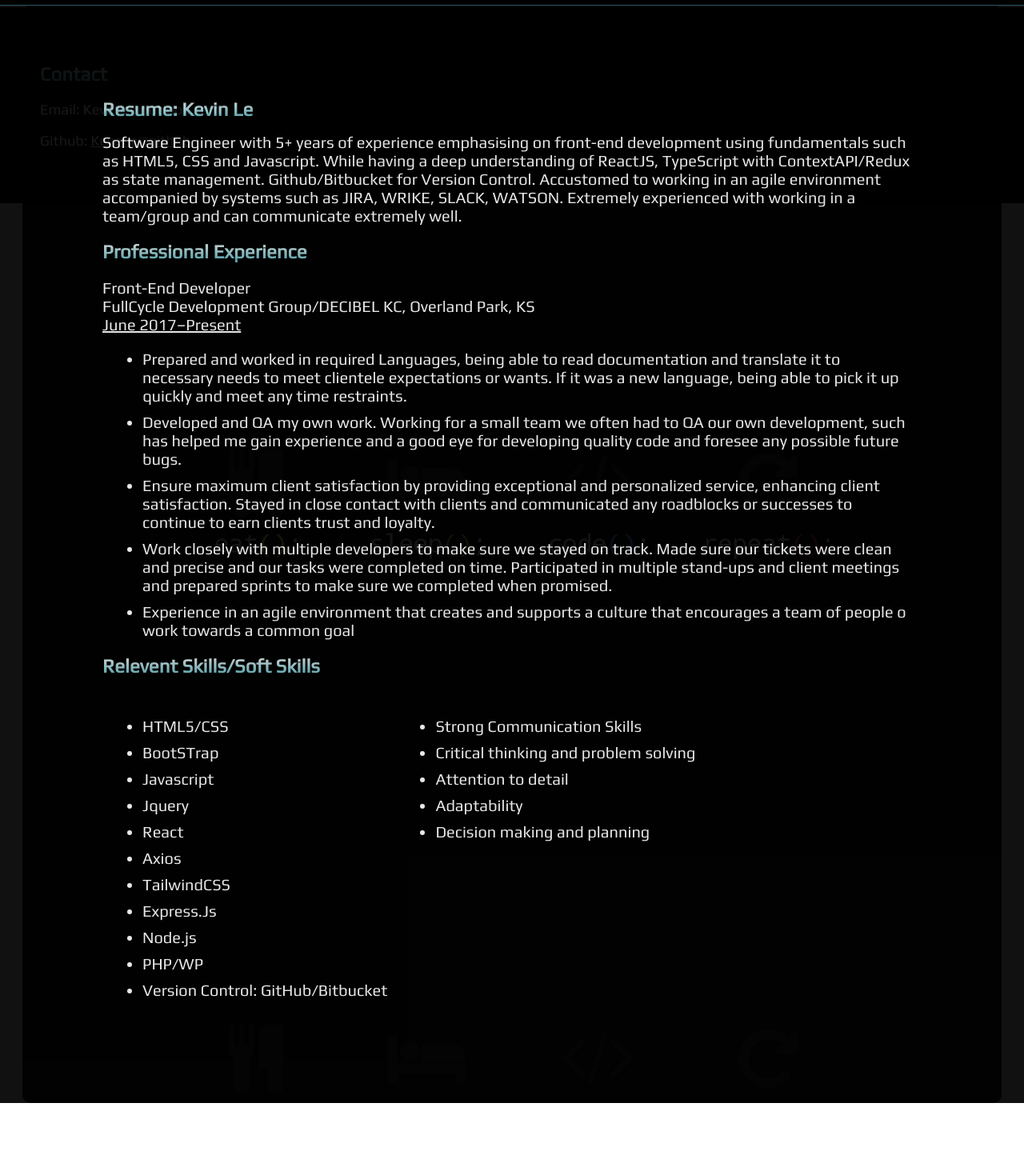
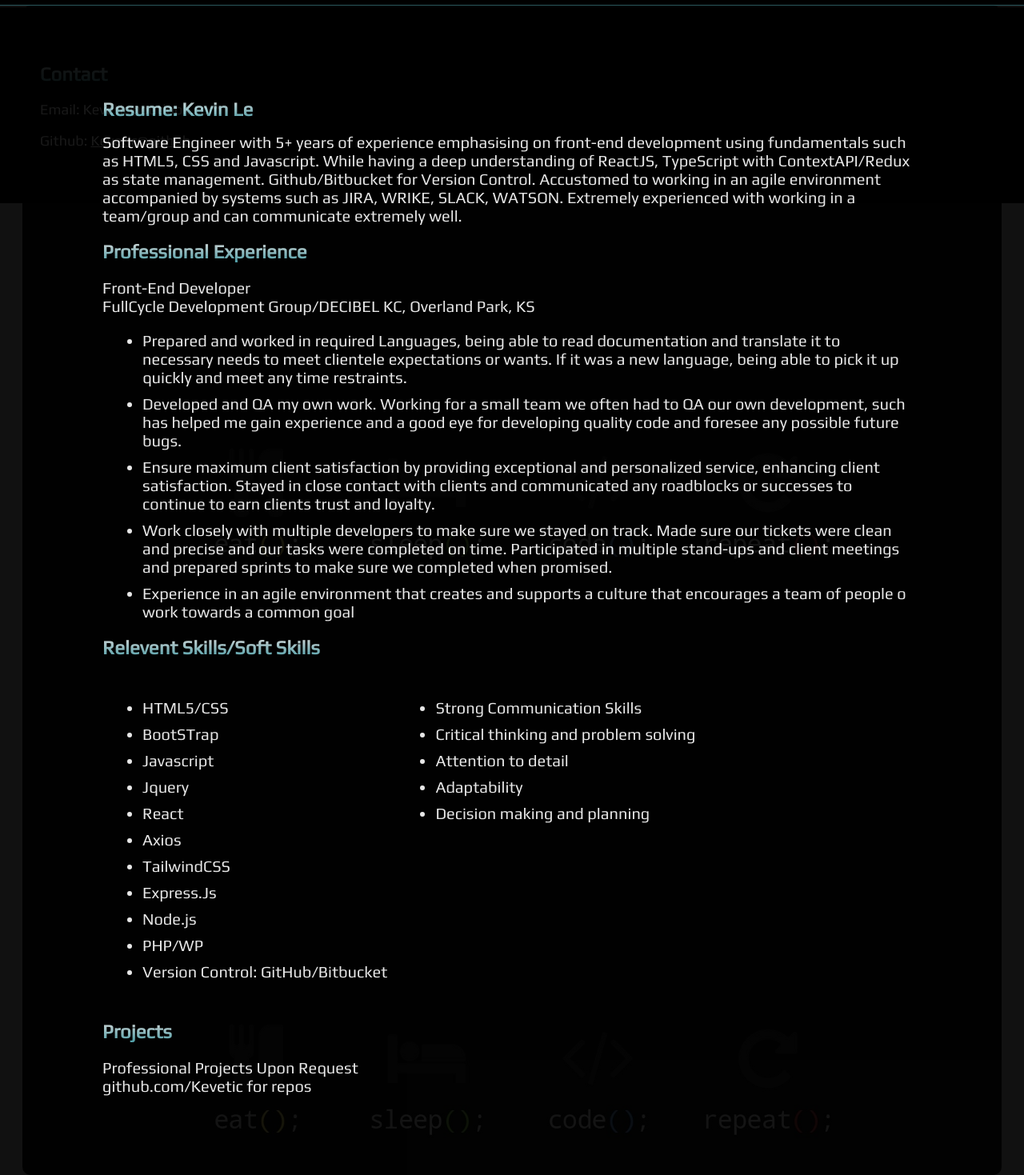
Before and after one commit to Kevetic/Portfolio_2022, a React (Create React App) app: page /resume in a window 1280 px wide. Shown: the part 454-1923 px from the top of the page at 80% size. Before the commit the page ends 1833 px from the top, so only its background shows below. Built offline with nearby package versions, Linux system fonts and the light colour scheme.

Commit message:
resume update

```diff
--- a/src/App.scss
+++ b/src/App.scss
@@ -19,6 +19,10 @@ body {
     text-decoration: none;
   }
   & a:hover {
+    color:  #FBE4E0 !important;
+    text-decoration: underline !important;
+  }
+  & a:active {
     color:  #FBE4E0 !important;
     text-decoration: underline !important;
   }
@@ -109,7 +113,6 @@ header.hide {
 .about__container {
   border-radius: 10px;
   background: black;
-  border: 1px solid rgb(84, 173, 183, .5);
   padding: 100px;
   opacity: .9;
   width: 80%;
--- a/src/Components/Resume.jsx
+++ b/src/Components/Resume.jsx
@@ -14,7 +14,6 @@ function Resume() {
         <div className='resume-skills_container'>
           <p>Front-End Developer</p>
           <p>FullCycle Development Group/DECIBEL KC, Overland Park, KS</p>
-          <span>June 2017–Present</span>
           <ul>
             <li>Prepared and worked in required Languages, being able to read documentation and translate it to necessary needs to meet clientele expectations or wants. If it was a new language, being able to pick it up quickly and meet any time restraints.</li>
             <li>Developed and QA my own work. Working for a small team we often had to QA our own development, such has helped me gain experience and a good eye for developing quality code and foresee any possible future bugs.</li>
@@ -46,6 +45,11 @@ function Resume() {
             <li>Decision making and planning</li>
           </ul>
           </div>
+          <div className='project-exp__container'>
+            <h2>Projects</h2>
+            <p>Professional Projects Upon Request</p>
+            <p>github.com/Kevetic for repos</p>
+          </div>
           </div>
         </div>
       </motion.div>
```
